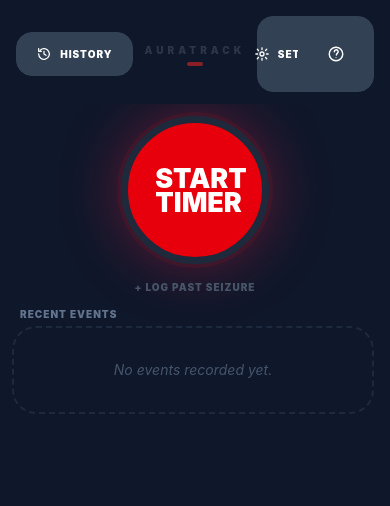
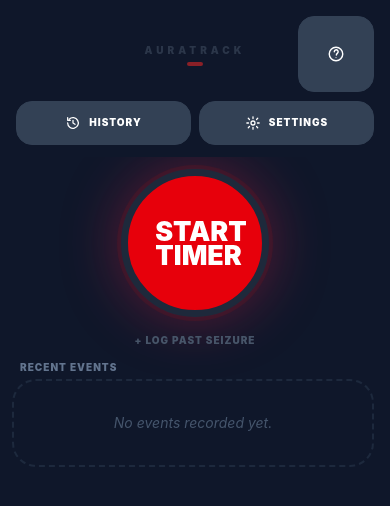
Before and after one commit to Grey-Matter-AS/AuraTrack, a React (Vite) app: page / in a window 390 px wide. Shown: the top 506 px of the page. Built offline with nearby package versions, Linux system fonts and the light colour scheme.

Commit message:
updated Idle View UI for Iphone

```diff
--- a/src/App.jsx
+++ b/src/App.jsx
@@ -31,35 +31,38 @@
 function Header({ onSettings, onHistory, onHelp }) {
   const { t } = useTranslation();
   return (
-    <div className="pt-4 pb-3 shrink-0 grid grid-cols-[minmax(0,1fr)_auto_minmax(0,1fr)] items-center gap-3 px-4 sm:px-6">
+    <div className="app-header pt-4 pb-3 shrink-0 px-4 sm:px-6">
+      <div className="app-header__top">
+        <div className="app-header__top-spacer" aria-hidden="true" />
+        <div className="app-header__brand text-center">
+          <h1 className="text-[10px] font-black tracking-[0.4em] text-[var(--text-faint)] uppercase opacity-50">AURATRACK</h1>
+          <div className="h-1 w-4 bg-[var(--accent)] mx-auto mt-1 rounded-full opacity-60" />
+        </div>
+        <button
+          onClick={onHelp}
+          className="app-toolbar-btn app-header__help aspect-square px-0 text-[12px] font-black active:scale-95 transition-all"
+          style={{ backgroundColor: 'var(--bg-raised)', color: 'var(--text-on-raised)', border: '1px solid var(--border)' }}
+          aria-label={t('nav.help_label')}
+        >
+          <HelpIcon className="w-4.5 h-4.5" />
+        </button>
+      </div>
+      <div className="app-header__bottom">
         <button
           onClick={onHistory}
-        className="app-toolbar-btn w-full max-w-[8.75rem] justify-self-start gap-2 text-[10px] font-black uppercase tracking-widest active:scale-95 transition-all"
+          className="app-toolbar-btn app-header__nav-btn app-header__history gap-2 text-[10px] font-black uppercase tracking-widest active:scale-95 transition-all"
           style={{ backgroundColor: 'var(--bg-raised)', color: 'var(--text-on-raised)', border: '1px solid var(--border)' }}
         >
           <HistoryIcon className="w-4 h-4 shrink-0" />
           {t('nav.history')}
         </button>
-      <div className="text-center">
-        <h1 className="text-[10px] font-black tracking-[0.4em] text-[var(--text-faint)] uppercase opacity-50">AURATRACK</h1>
-        <div className="h-1 w-4 bg-[var(--accent)] mx-auto mt-1 rounded-full opacity-60" />
-      </div>
-      <div className="grid grid-cols-[minmax(0,1fr)_auto] gap-2 justify-self-end w-full max-w-[12rem]">
         <button
           onClick={onSettings}
-          className="app-toolbar-btn gap-2 text-[10px] font-black uppercase tracking-widest active:scale-95 transition-all"
+          className="app-toolbar-btn app-header__nav-btn app-header__settings gap-2 text-[10px] font-black uppercase tracking-widest active:scale-95 transition-all"
           style={{ backgroundColor: 'var(--bg-raised)', color: 'var(--text-on-raised)', border: '1px solid var(--border)' }}
         >
           <SettingsIcon className="w-4 h-4 shrink-0" />
           {t('nav.settings')}
-        </button>
-        <button
-          onClick={onHelp}
-          className="app-toolbar-btn aspect-square px-0 text-[12px] font-black active:scale-95 transition-all"
-          style={{ backgroundColor: 'var(--bg-raised)', color: 'var(--text-on-raised)', border: '1px solid var(--border)' }}
-          aria-label={t('nav.help_label')}
-        >
-          <HelpIcon className="w-4.5 h-4.5" />
         </button>
       </div>
     </div>
--- a/src/index.css
+++ b/src/index.css
@@ -200,6 +200,82 @@
   line-height: 1.1;
 }
 
+.app-header {
+  display: flex;
+  flex-direction: column;
+  gap: 0.55rem;
+}
+
+.app-header__top {
+  display: grid;
+  grid-template-columns: minmax(0, 1fr) auto minmax(0, 1fr);
+  align-items: center;
+  gap: 0.5rem;
+}
+
+.app-header__top-spacer {
+  min-height: var(--touch-target-compact);
+}
+
+.app-header__brand {
+  min-width: 0;
+}
+
+.app-header__help {
+  justify-self: end;
+}
+
+.app-header__bottom {
+  display: grid;
+  grid-template-columns: repeat(2, minmax(0, 1fr));
+  gap: 0.5rem;
+}
+
+.app-header__nav-btn {
+  width: 100%;
+  min-width: 0;
+}
+
+@media (min-width: 640px) {
+  .app-header {
+    display: grid;
+    grid-template-columns: minmax(0, 1fr) auto minmax(0, 1fr) auto;
+    align-items: center;
+    gap: 0.75rem;
+  }
+
+  .app-header__top,
+  .app-header__bottom {
+    display: contents;
+  }
+
+  .app-header__top-spacer {
+    display: none;
+  }
+
+  .app-header__brand {
+    grid-column: 2;
+    justify-self: center;
+  }
+
+  .app-header__history {
+    grid-column: 1;
+    justify-self: start;
+    max-width: 8.75rem;
+  }
+
+  .app-header__settings {
+    grid-column: 3;
+    justify-self: end;
+    max-width: 8.75rem;
+  }
+
+  .app-header__help {
+    grid-column: 4;
+    justify-self: end;
+  }
+}
+
 .app-action-tile {
   width: 100%;
   min-height: var(--touch-target-large);
```
Also changed, not shown: 1 other file (tests, documents, lock files or other folders). Lines whose indentation alone changed are shown as unchanged.
